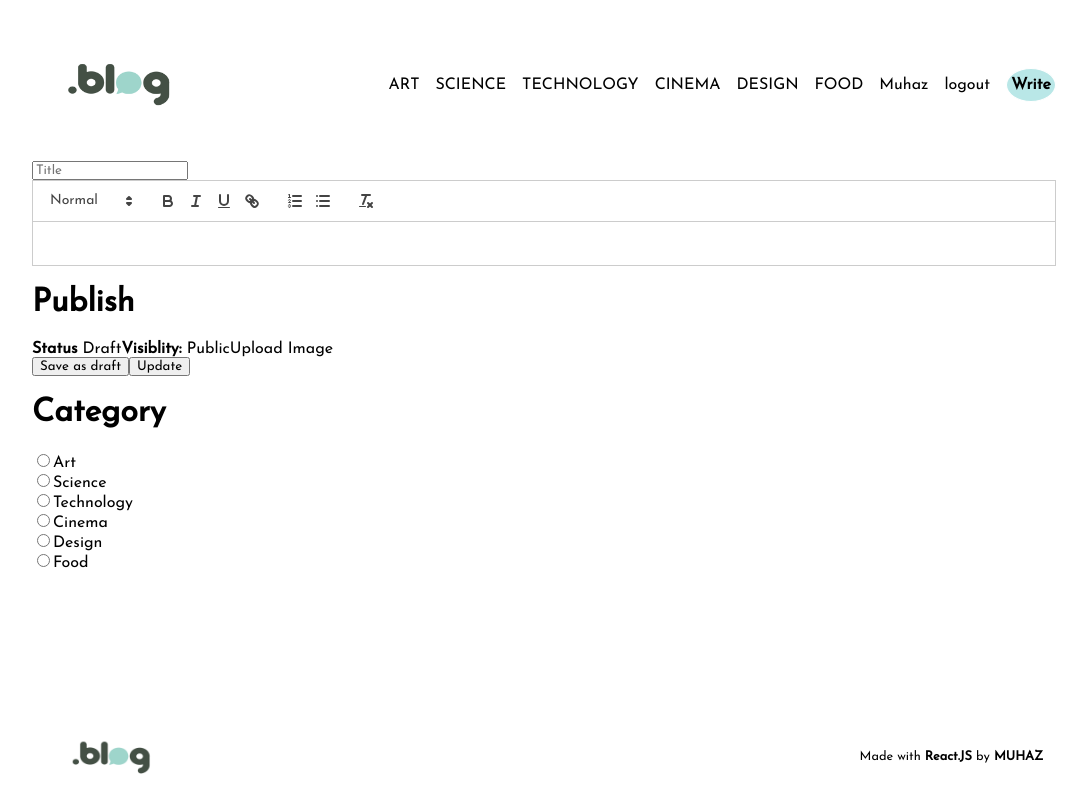
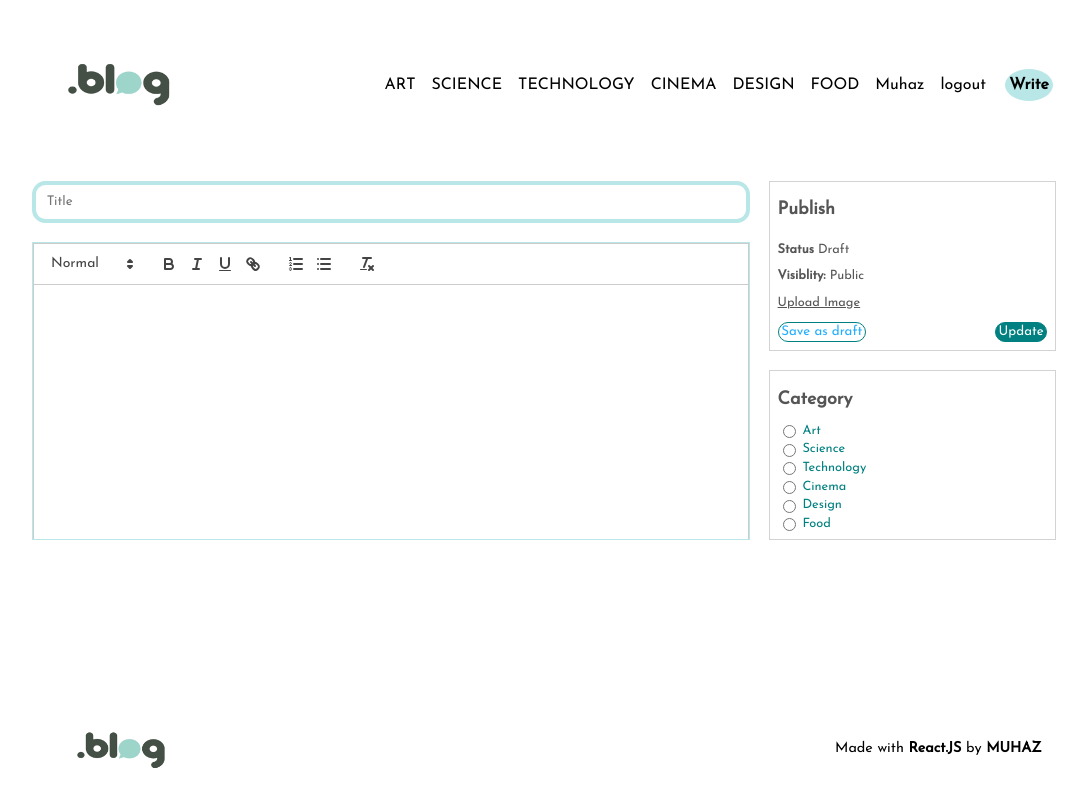
Before and after one commit to muhazAhmed/FullStackProject-ReactBlog, a React (Create React App) app in the folder frontend/: page /write in a window 1280 px wide. Shown: the top 812 px of the page, without its empty margins (96-1183 px from the left). Built offline with nearby package versions, Linux system fonts and the light colour scheme.

Commit message:
updated style

```diff
--- a/frontend/src/style.scss
+++ b/frontend/src/style.scss
@@ -3,6 +3,7 @@
 }
 
 $lightGreen : #b9e7e7;
+$lightBlue : rgb(35, 174, 255);
 .app{
     display: flex;
     justify-content: center;
@@ -105,12 +106,14 @@ $lightGreen : #b9e7e7;
                         align-items: center;
                         justify-content: center;
                         font-weight: 600;
-                        border: 0.1em solid white;
+                        border: 0.2em solid white;
 
                         &:hover{
                             color: rgb(0, 0, 0);
                             background-color: rgb(255, 255, 255);
                             border: 0.1em solid rgb(35, 174, 255);
+                            padding: 0.1em;
+                            transition: 0.5s;
                         }
                     }
                 }
@@ -124,7 +127,7 @@ $lightGreen : #b9e7e7;
             display: flex;
             align-items: center;
             justify-content: space-between;
-            font-size: 0.8em;
+            font-size: 0.9em;
             img{
                 height: 7em;
             }
@@ -188,14 +191,225 @@ $lightGreen : #b9e7e7;
                             border: none;
                             cursor: pointer;
                             background-color: white;
-                            border: 0.1em solid rgb(35, 174, 255);
+                            border: 0.15em solid rgb(35, 174, 255);
                             border-radius: 1.5em;
                             color: teal;
 
                             &:hover{
-                                background-color: rgb(35, 174, 255);
+                                background-color: $lightBlue;
+                                color: white;
+                                padding: 1em 1.5em;
+                                transition: 0.4s;
+                            }
+                        }
+                    }
+                }
+            }
+        }
+
+
+        //Single
+
+        .single{
+            display: flex;
+            gap: 3em;
+
+            .content{
+                flex: 5;
+                display: flex;
+                flex-direction: column;
+
+                img{
+                    width: 100%;
+                    height: 20em;
+                    object-fit: cover;
+                    gap: 1.8em;
+                }
+
+                .user{
+                    margin-top: 0.8em;
+                    display: flex;
+                    align-items: center;
+                    gap: 1em;
+                    font-size: 1em;
+
+                    img{
+                        width: 3em;
+                        height: 3em;
+                        border-radius: 50%;
+                        object-fit: cover;
+                    }
+
+                    span{
+                        font-weight: bold;
+                    }
+                }
+
+                .edit{
+                    display: flex;
+                    gap: 0.2em;
+
+                    img{
+                        width: 1.6em;
+                        height: 1.6em;
+                    }
+                }
+
+                h1{
+                    font-size: 2.5em;
+                    color: #333;
+                }
+
+                p{
+                    text-align: justify;
+                    line-height: 1.8em;
+                }
+            }
+
+            .menu{
+                flex: 2;
+                display: flex;
+                flex-direction: column;
+                gap: 1.7em;
+
+                h1{
+                    font-size: 1.2em;
+                    color: #555;
+                }
+
+                .post{
+                    display: flex;
+                    flex-direction: column;
+                    gap: 0.7em;
+
+                    img{
+                        width: 100%;
+                        height: 18em;
+                        object-fit: cover;
+                    }
+
+                    h2{
+                        color: #555;
+                    }
+
+                    button{
+                        width: max-content;
+                        padding: 0.8em 1.2em;
+                        border: none;
+                        cursor: pointer;
+                        background-color: white;
+                        border: 0.15em solid $lightBlue;
+                        border-radius: 1.5em;
+                        color: teal;
+
+                        &:hover{
+                            background-color: rgb(35, 174, 255);
+                            color: white;
+                            padding: 1em 1.5em;
+                            transition: 0.4s;
+                        }
+                    }
+                }
+            }
+        }
+
+        //Writing
+
+        .add{
+            margin-top: 1.2em;
+            display: flex;
+            gap: 1.2em;
+
+            .content{
+                flex: 5;
+                display: flex;
+                flex-direction: column;
+                gap: 1.2em;
+
+                input{
+                    padding: 0.8em;
+                    border: 0.3em solid $lightGreen;
+                    border-radius: 1em;
+                }
+
+                .editorContainer{
+                    height: 18.5em;
+                    overflow: scroll;
+                    border: 0.1em solid $lightGreen;
+
+                    .editor{
+                        height: 100%;
+                        border: none;
+                    }
+                }
+            }
+
+            .menu{
+                flex: 2;
+                display: flex;
+                flex-direction: column;
+                gap: 1.2em;
+
+                .item{
+                    border: 0.01em solid lightgray;
+                    padding: 0.6em;
+                    flex: 5;
+                    display: flex;
+                    flex-direction: column;
+                    justify-content: space-between;
+                    font-size: 0.8em;
+                    color: #555;
+
+                    h1{
+                        font-size: 1.4em;
+                    }
+
+                    .file{
+                        text-decoration: underline;
+                        cursor: pointer;
+                    }
+
+                    .buttons{
+                        display: flex;
+                        justify-content: space-between;
+
+                        :first-child{
+                            color: $lightBlue;
+                            background-color: white;
+                            border: 0.1em solid teal;
+                            padding: 0.2em 0.2em;
+                            cursor: pointer;
+                            border-radius: 2em;
+
+                            &:hover{
+                                background-color: $lightBlue;
                                 color: white;
                             }
+                        }
+
+                        :last-child{
+                            color: white;
+                            background-color: teal;
+                            border: 0.1em solid teal;
+                            padding: 0.2em 0.2em;
+                            cursor: pointer;
+                            border-radius: 2em;
+
+
+                            &:hover{
+                                background-color: white;
+                                color: $lightBlue;
+                            }
+                        }
+                    }
+                    .cat{
+                        display: flex;
+                        align-items: center;
+                        gap: 0.3em;
+                        color: teal;
+
+                        &:hover{
+                            font-size: large;
                         }
                     }
                 }
```
Also changed, not shown: frontend/src/style.css (added).
